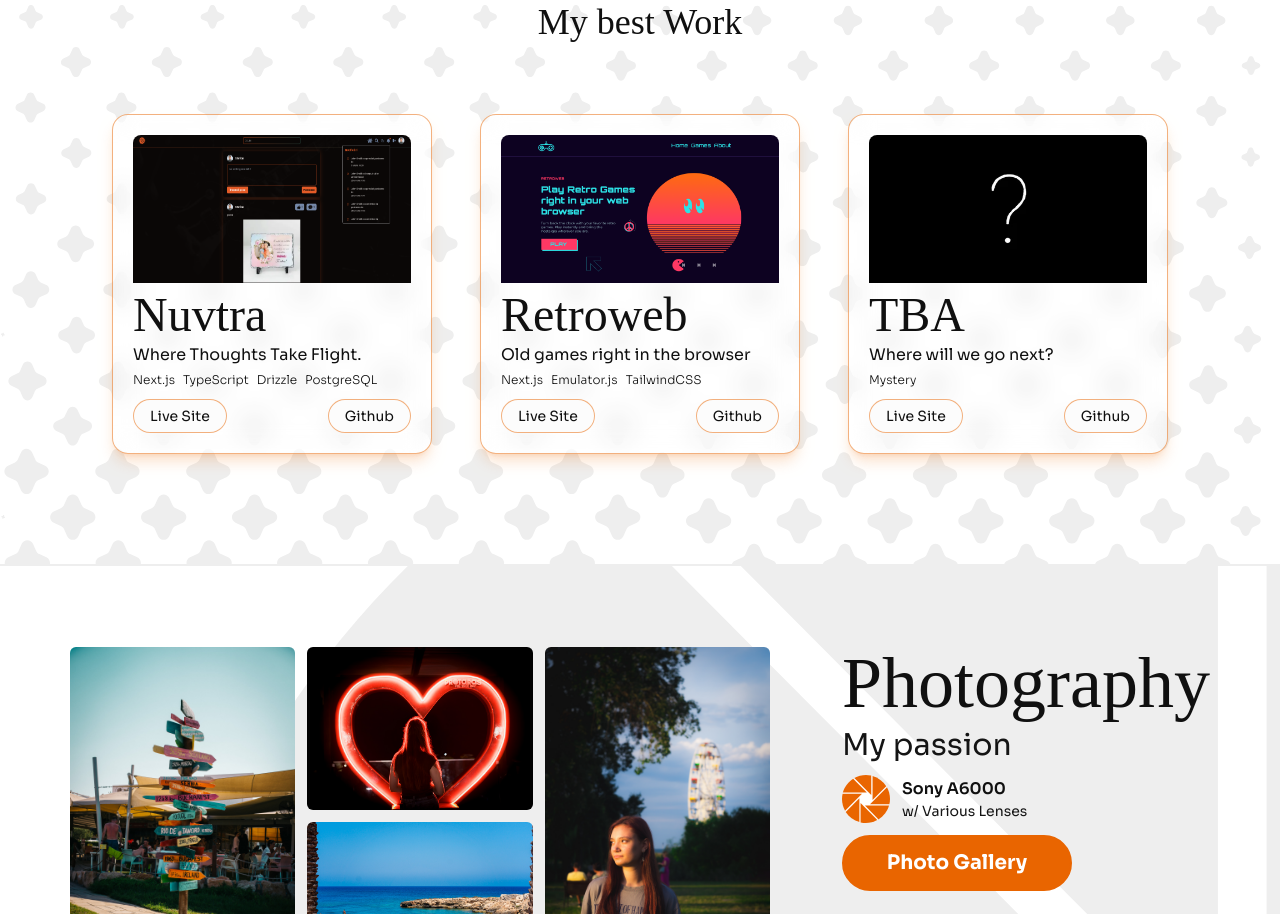
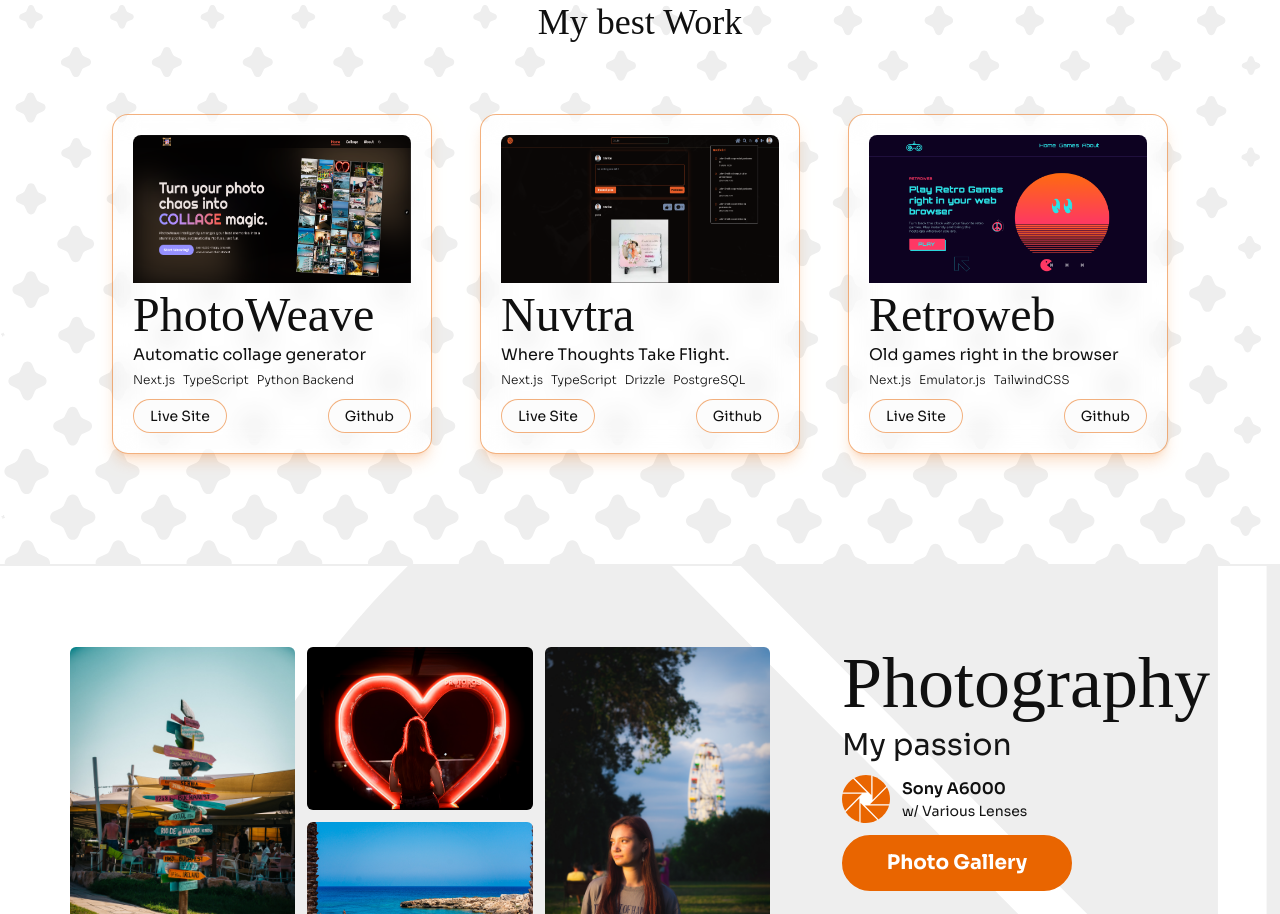
Before and after one commit to kLaz3r/personal-portfolio-stefan, a Next.js app: page / in a window 1280 px wide. Shown: the part 1062-1976 px from the top of the page. Built offline with nearby package versions, Linux system fonts and the light colour scheme; a web font is replaced by a local one.

Commit message:
added photoweave to projects

```diff
--- a/src/data/projects.ts
+++ b/src/data/projects.ts
@@ -1,4 +1,12 @@
 export const projects = [
+    {
+        title: "PhotoWeave",
+        description: "Automatic collage generator",
+        imageUrl: "/ss/photoweave.png",
+        tags: ["Next.js", "TypeScript", "Python Backend"],
+        liveUrl: "https://photoweave.vercel.app",
+        repoUrl: "https://github.com/photoweave/",
+    },
     {
         title: "Nuvtra",
         description: "Where Thoughts Take Flight.",
@@ -15,12 +23,4 @@ export const projects = [
         liveUrl: "https://retroweb.stefannasturas.com",
         repoUrl: "https://github.com/kLaz3r/retroweb",
     },
-    {
-        title: "TBA",
-        description: "Where will we go next?",
-        imageUrl: "/ss/placeholder.webp",
-        tags: ["Mystery"],
-        liveUrl: "https://stefannasturas.com",
-        repoUrl: "https://github.com/kLaz3r/",
-    },
 ];
```
Also changed, not shown: public/ss/photoweave.png (added).
